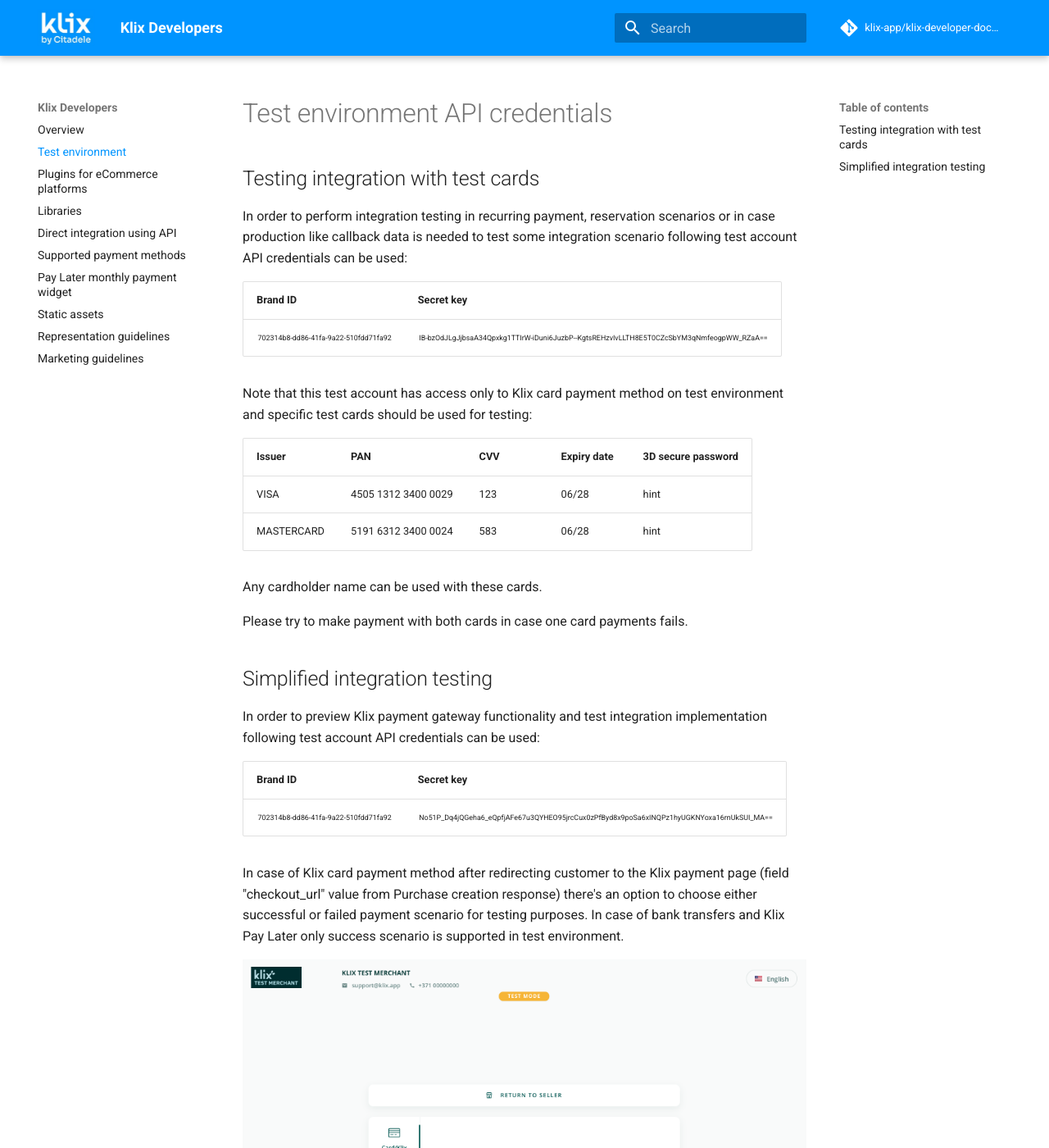
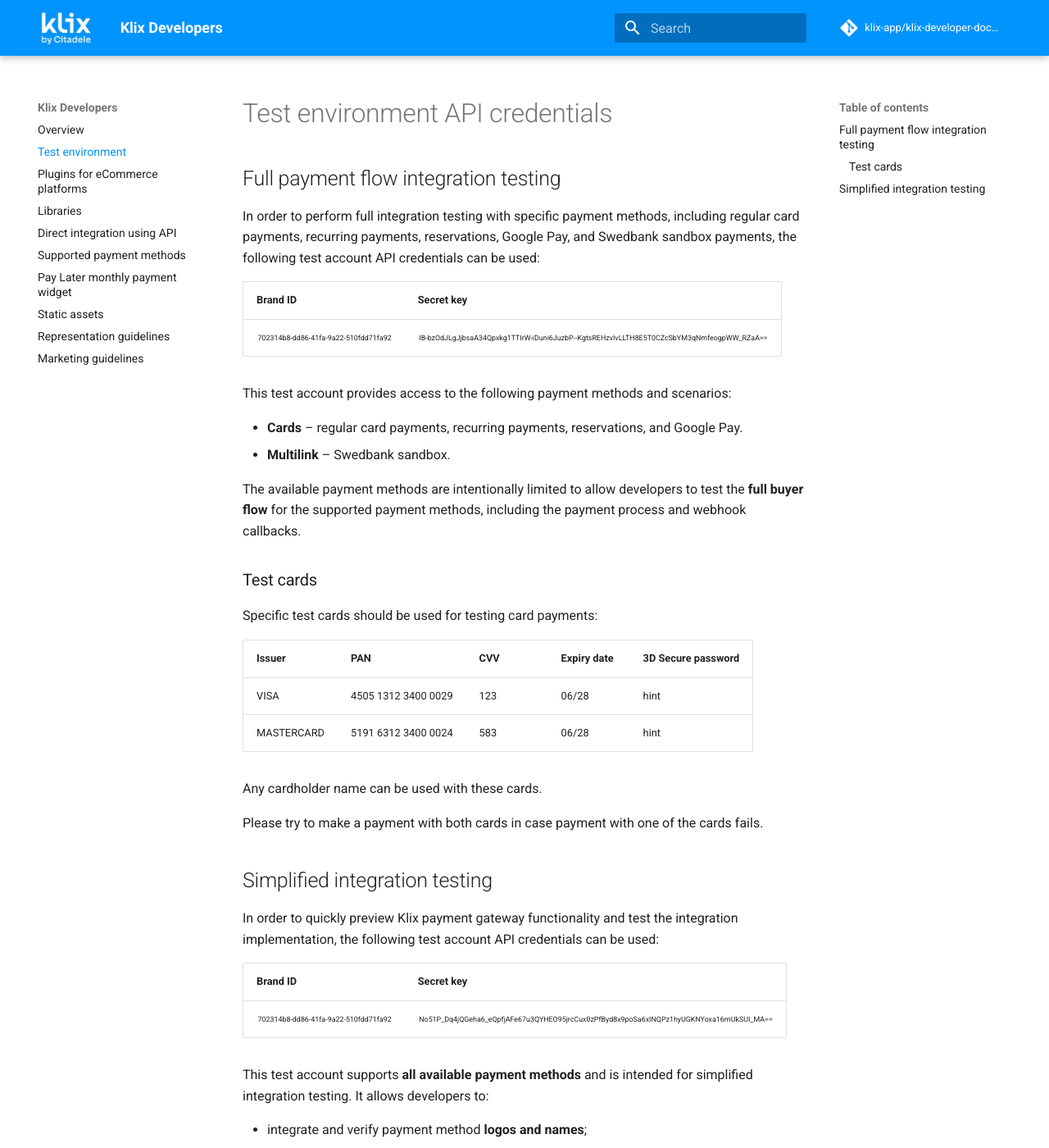
Before and after one commit to klix-app/klix-developer-documentation-website, an MkDocs documentation site: the page built from docs/test-environment.md, in a window 1280 px wide and 1400 px high. Shown: the whole window at 82% size. Built offline with MkDocs 1.6.1 and Material for MkDocs 9.7.7, drawn with Linux system fonts in a browser that asks for light colours; a script that is not in the unit is left out; comment, search, counter and statistics services are not loaded; some of the changed text lies outside the part shown.

Commit message:
updated test environment description

```diff
--- a/docs/test-environment.md
+++ b/docs/test-environment.md
@@ -1,32 +1,51 @@
 # Test environment API credentials
 
-## Testing integration with test cards
+## Full payment flow integration testing
 
-In order to perform integration testing in recurring payment, reservation scenarios or in case production like callback data is needed to test some integration scenario following test account API credentials can be used:
+In order to perform full integration testing with specific payment methods, including regular card payments, recurring payments, reservations, Google Pay, and Swedbank sandbox payments, the following test account API credentials can be used:
 
-| Brand ID                                                  | Secret key                                                                                                     |
-|-----------------------------------------------------------|----------------------------------------------------------------------------------------------------------------|
-| <sub><sup>702314b8-dd86-41fa-9a22-510fdd71fa92</sup></sub>| <sub><sup>IB-bzOdJLgJjbsaA34Qpxkg1TTIrW-iDuni6JuzbP--KgtsREHzvIvLLTH8E5T0CZcSbYM3qNmfeogpWW_RZaA== </sup></sub>|
+| Brand ID                                                   | Secret key                                                                                                     |
+| ---------------------------------------------------------- | -------------------------------------------------------------------------------------------------------------- |
+| <sub><sup>702314b8-dd86-41fa-9a22-510fdd71fa92</sup></sub> | <sub><sup>IB-bzOdJLgJjbsaA34Qpxkg1TTIrW-iDuni6JuzbP--KgtsREHzvIvLLTH8E5T0CZcSbYM3qNmfeogpWW_RZaA==</sup></sub> |
 
-Note that this test account has access only to Klix card payment method on test environment and specific test cards should be used for testing:
+This test account provides access to the following payment methods and scenarios:
 
-| Issuer     | PAN                 | CVV | Expiry date | 3D secure password |
-|------------|---------------------|-----|-------------|--------------------|
+* **Cards** – regular card payments, recurring payments, reservations, and Google Pay.
+* **Multilink** – Swedbank sandbox.
+
+The available payment methods are intentionally limited to allow developers to test the **full buyer flow** for the supported payment methods, including the payment process and webhook callbacks.
+
+### Test cards
+
+Specific test cards should be used for testing card payments:
+
+| Issuer     | PAN                 | CVV | Expiry date | 3D Secure password |
+| ---------- | ------------------- | --- | ----------- | ------------------ |
 | VISA       | 4505 1312 3400 0029 | 123 | 06/28       | hint               |
 | MASTERCARD | 5191 6312 3400 0024 | 583 | 06/28       | hint               |
 
 Any cardholder name can be used with these cards.
 
-Please try to make payment with both cards in case one card payments fails.
+Please try to make a payment with both cards in case payment with one of the cards fails.
 
 ## Simplified integration testing
 
-In order to preview Klix payment gateway functionality and test integration implementation following test account API credentials can be used:
+In order to quickly preview Klix payment gateway functionality and test the integration implementation, the following test account API credentials can be used:
 
-| Brand ID                                                  | Secret key                                                                                                     |
-|-----------------------------------------------------------|----------------------------------------------------------------------------------------------------------------|
-| <sub><sup>702314b8-dd86-41fa-9a22-510fdd71fa92</sup></sub>| <sub><sup>No51P_Dq4jQGeha6_eQpfjAFe67u3QYHEO95jrcCux0zPfByd8x9poSa6xINQPz1hyUGKNYoxa16rnUkSUI_MA==</sup></sub> |
+| Brand ID                                                   | Secret key                                                                                                     |
+| ---------------------------------------------------------- | -------------------------------------------------------------------------------------------------------------- |
+| <sub><sup>702314b8-dd86-41fa-9a22-510fdd71fa92</sup></sub> | <sub><sup>No51P_Dq4jQGeha6_eQpfjAFe67u3QYHEO95jrcCux0zPfByd8x9poSa6xINQPz1hyUGKNYoxa16rnUkSUI_MA==</sup></sub> |
 
-In case of Klix card payment method after redirecting customer to the Klix payment page (field "checkout_url" value from Purchase creation response) there's an option to choose either successful or failed payment scenario for testing purposes. In case of bank transfers and Klix Pay Later only success scenario is supported in test environment.
+This test account supports **all available payment methods** and is intended for simplified integration testing. It allows developers to:
 
-![Choose successful or failed payment scenario](images/testing_integration.png "Tesing integration")
+* integrate and verify payment method **logos and names**;
+* quickly test the payment method selection and checkout integration;
+* test **webhook** implementation.
+
+This account is intended for quick integration testing and does not provide the same full buyer-flow testing capabilities as the test account described in the **Full payment flow integration testing** section.
+
+For Klix card payments, after redirecting the customer to the Klix payment page (`checkout_url` value from the Purchase creation response), there is an option to choose either a successful or failed payment scenario for testing purposes.
+
+For bank transfers and Klix Pay Later, only the successful payment scenario is supported in the test environment.
+
+![Choose successful or failed payment scenario](images/testing_integration.png "Testing integration")
```
